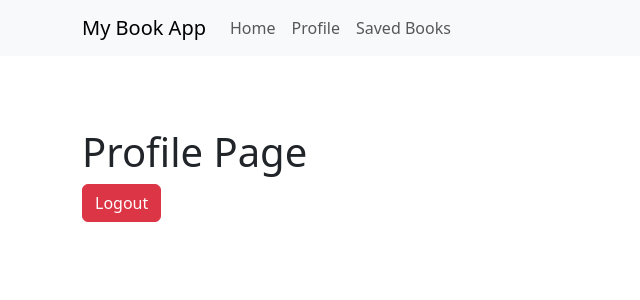
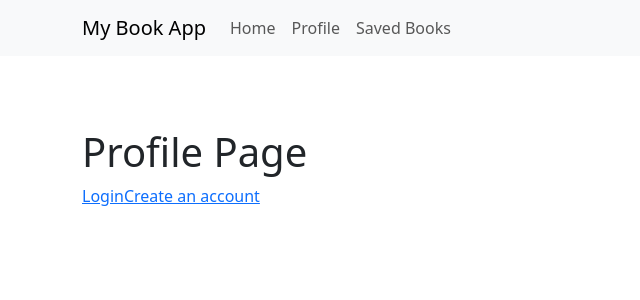
Before and after one commit to kesh2072/AnkiHelper-Project, a React (Create React App) app in the folder frontend/: page /profile in a window 1280 px wide. Shown: the top 300 px of the page, without its empty margins (0-640 px from the left). Built offline with nearby package versions, Linux system fonts and the light colour scheme.

Commit message:
fixed routing for creating an account

```diff
--- a/frontend/src/pages/ProfilePage.js
+++ b/frontend/src/pages/ProfilePage.js
@@ -1,22 +1,30 @@
 import React, { useContext } from "react";
 import { AuthContext } from "../context/AuthContext";
 import { useNavigate } from "react-router-dom";
+import { Link } from "react-router-dom";
 
 function ProfilePage() {
   const { logout } = useContext(AuthContext);
+  const {isLoggedIn} = useContext(AuthContext);
   const navigate = useNavigate();
 
   const handleLogout = () => {
     logout();
-    navigate("/login");
   };
 
   return (
     <div className="container py-5">
       <h1>Profile Page</h1>
+      {isLoggedIn ? (
       <button onClick={handleLogout} className="btn btn-danger">
         Logout
       </button>
+      ) : (
+        <div>
+        <Link to="/login">Login</Link>
+        <Link to="/register">Create an account</Link>
+      </div>
+      )}
     </div>
   );
 }
```
